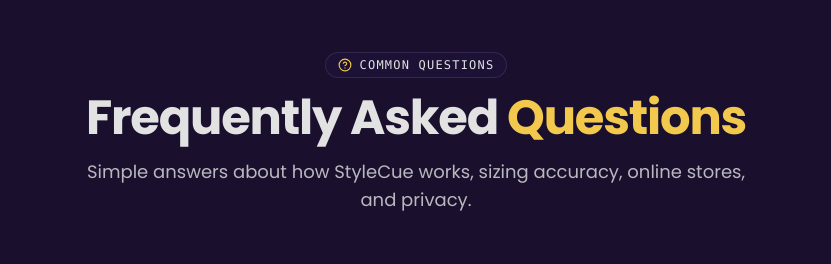
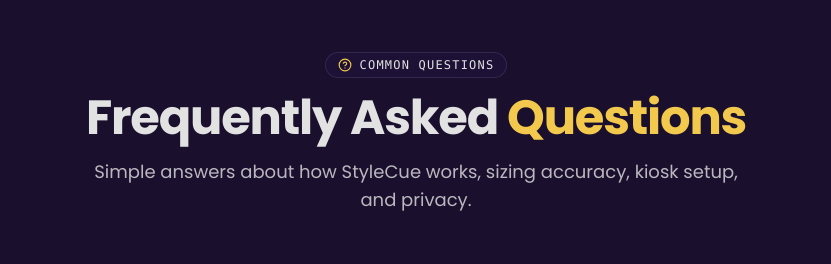
Before and after one commit to Haseef88/Stylecue-, a React (Vite) app: page / in a window 1280 px wide. Shown: the part 10304-10568 px from the top of the page, without its empty margins (224-1055 px from the left). Built offline with nearby package versions, Linux system fonts and the light colour scheme; a web font is replaced by a local one.

Commit message:
Update FAQ description to include kiosk setup

```diff
--- a/src/components/FaqSection.tsx
+++ b/src/components/FaqSection.tsx
@@ -22,7 +22,7 @@
           Frequently Asked <span style={{ color: themeConfig.primaryAccent }}>Questions</span>
         </h2>
         <p className="text-base md:text-lg opacity-80 max-w-2xl mx-auto font-normal">
-          Simple answers about how StyleCue works, sizing accuracy, online stores, and privacy.
+          Simple answers about how StyleCue works, sizing accuracy, kiosk setup, and privacy.
         </p>
       </div>
 
```
